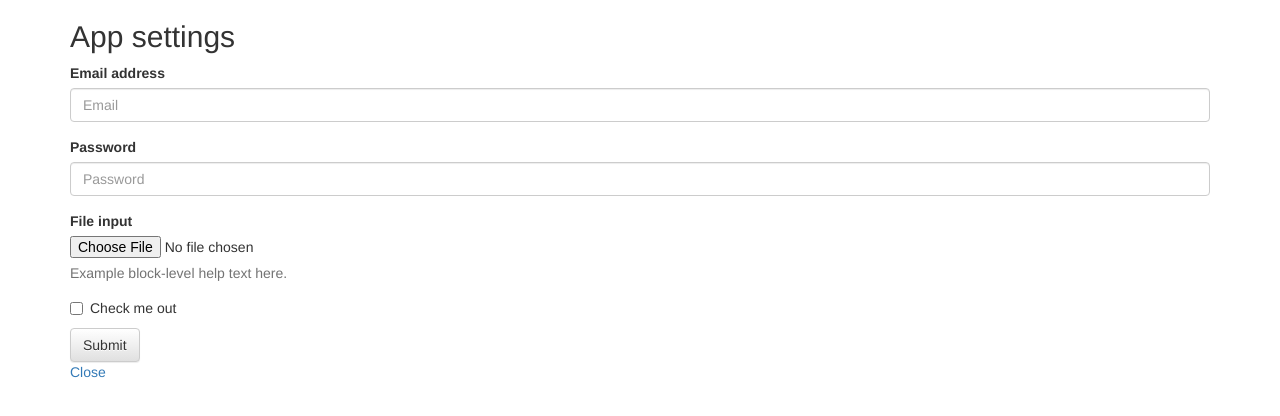
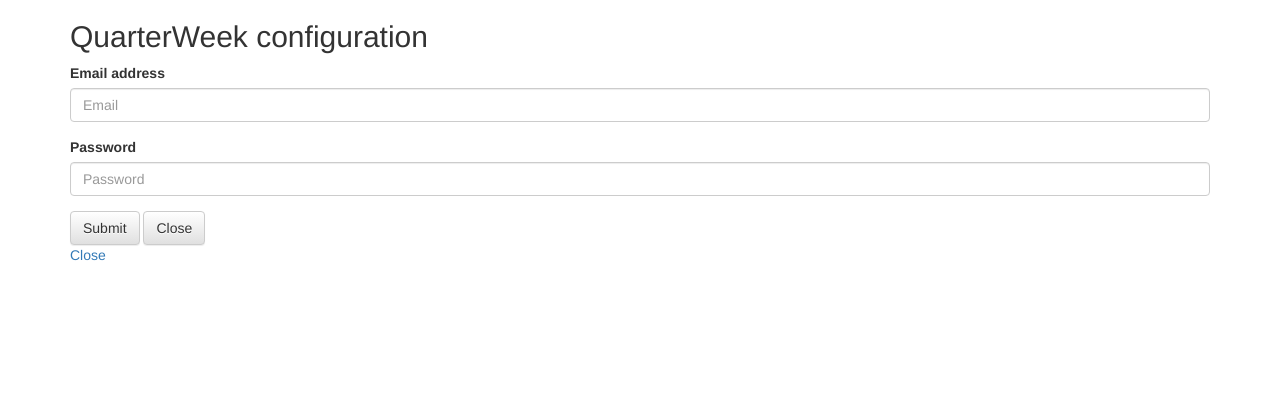
Before and after one commit to dfilskov/quarterweek, a plain HTML site: page index.html in a window 1280 px wide. Drawn offline with nearby package versions, Linux system fonts and the light colour scheme.

Commit message:
Added close button

```diff
--- a/index.html
+++ b/index.html
@@ -11,7 +11,7 @@
 </head
 <body>
   <div class="container">
-    <h2>App settings</h2>
+    <h2>QuarterWeek configuration</h2>
     <form>
       <div class="form-group">
         <label for="exampleInputEmail1">Email address</label>
@@ -21,17 +21,8 @@
         <label for="exampleInputPassword1">Password</label>
         <input type="password" class="form-control" id="exampleInputPassword1" placeholder="Password">
       </div>
-      <div class="form-group">
-        <label for="exampleInputFile">File input</label>
-        <input type="file" id="exampleInputFile">
-        <p class="help-block">Example block-level help text here.</p>
-      </div>
-      <div class="checkbox">
-        <label>
-          <input type="checkbox"> Check me out
-        </label>
-      </div>
       <button id="submitButton" type="submit" class="btn btn-default">Submit</button>
+      <button id="closeButton" class="btn btn-default">Close</button>
     </form>
     <p>
       <a href="#" onClick="javascript:location.href = 'pebblejs://close#success';">Close</a>
@@ -39,6 +30,11 @@
   </div>
   <script>
   $(function() {
+    var closeButton = document.getElementById('submitButton');
+    closeButton.addEventListener('click', function() {
+      location.href = 'pebblejs://close';
+    });
+
     var submitButton = document.getElementById('submitButton');
     submitButton.addEventListener('click', function() {
 
```
